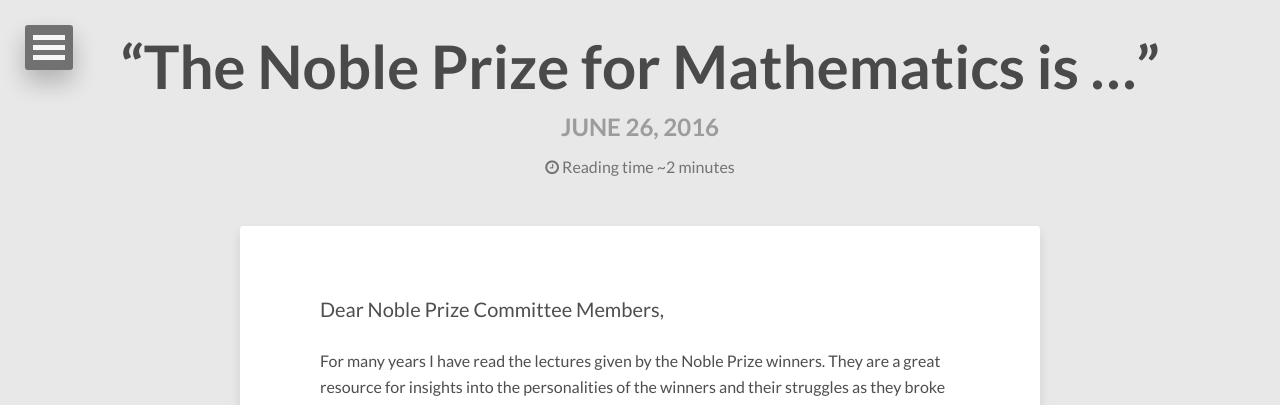
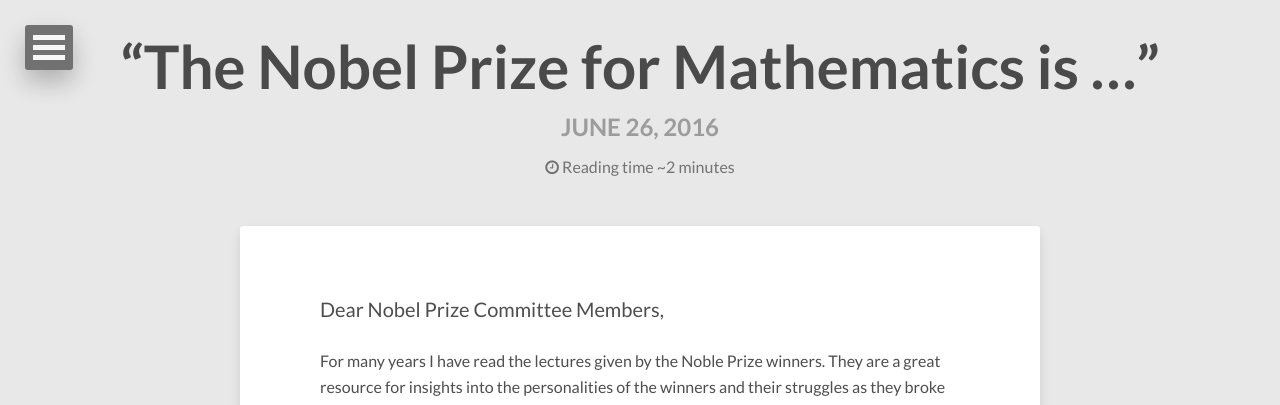
Before and after one commit to dtinblack/dtinblack.github.io, a Jekyll site: the page built from _posts/2016-06-26-nobel-prize-mathematics.md, in a window 1280 px wide. Shown: the top 405 px of the page. Built offline with Jekyll 4.4.1, drawn with Linux system fonts in a browser that asks for light colours; nearby versions of some CDN libraries.

Commit message:
corrected spelling

```diff
--- a/_posts/2016-06-26-noble-prize-mathematics.md
+++ b/_posts/2016-06-26-nobel-prize-mathematics.md
@@ -1,13 +1,13 @@
 ---
 layout: post
-title: “The Noble Prize for Mathematics is …”
+title: “The Nobel Prize for Mathematics is …”
 description: "The case for a Mathematics Nobel Prize."
 modified: 2017-06-26
 tags: [Mathematics, Nobel Prize]
 ---
 
 <p>
-Dear Noble Prize Committee Members,
+Dear Nobel Prize Committee Members,
 </p>
 
 For many years I have read the lectures given by the Noble Prize winners. They are a great
```
